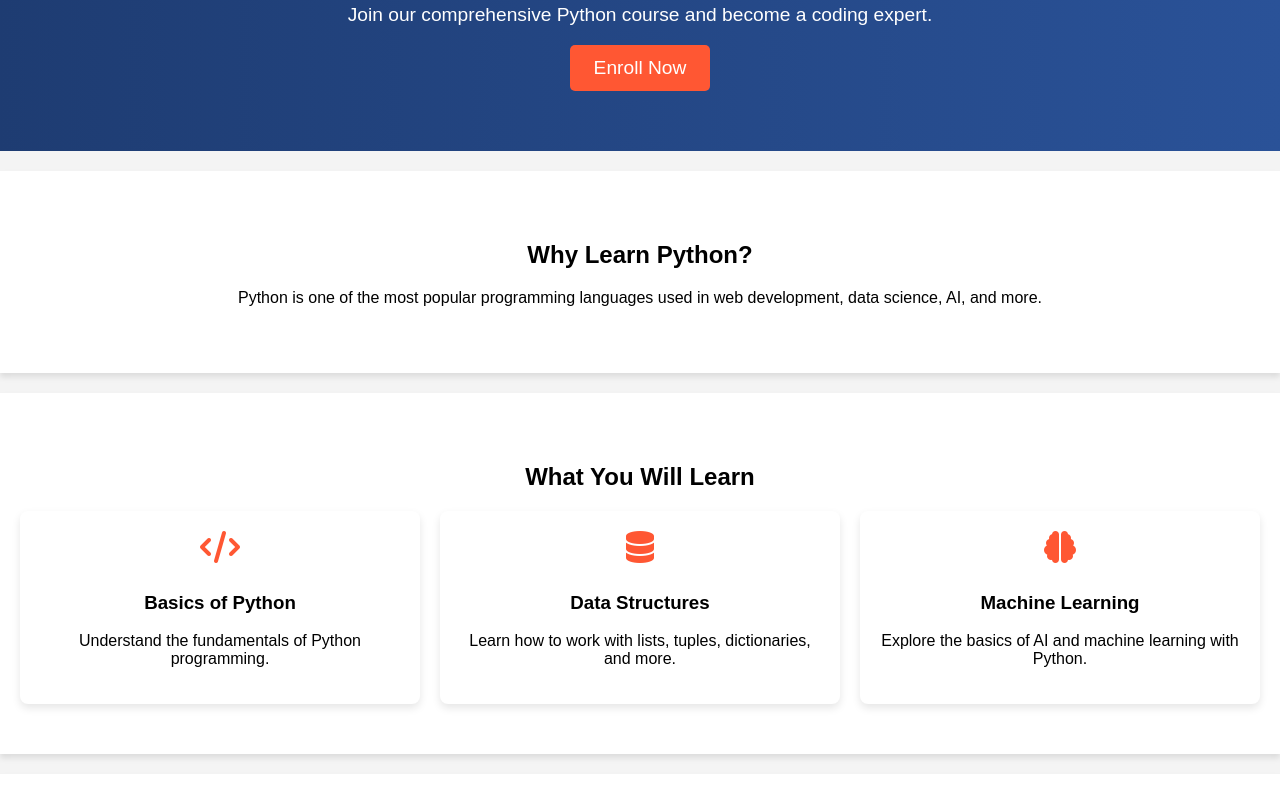
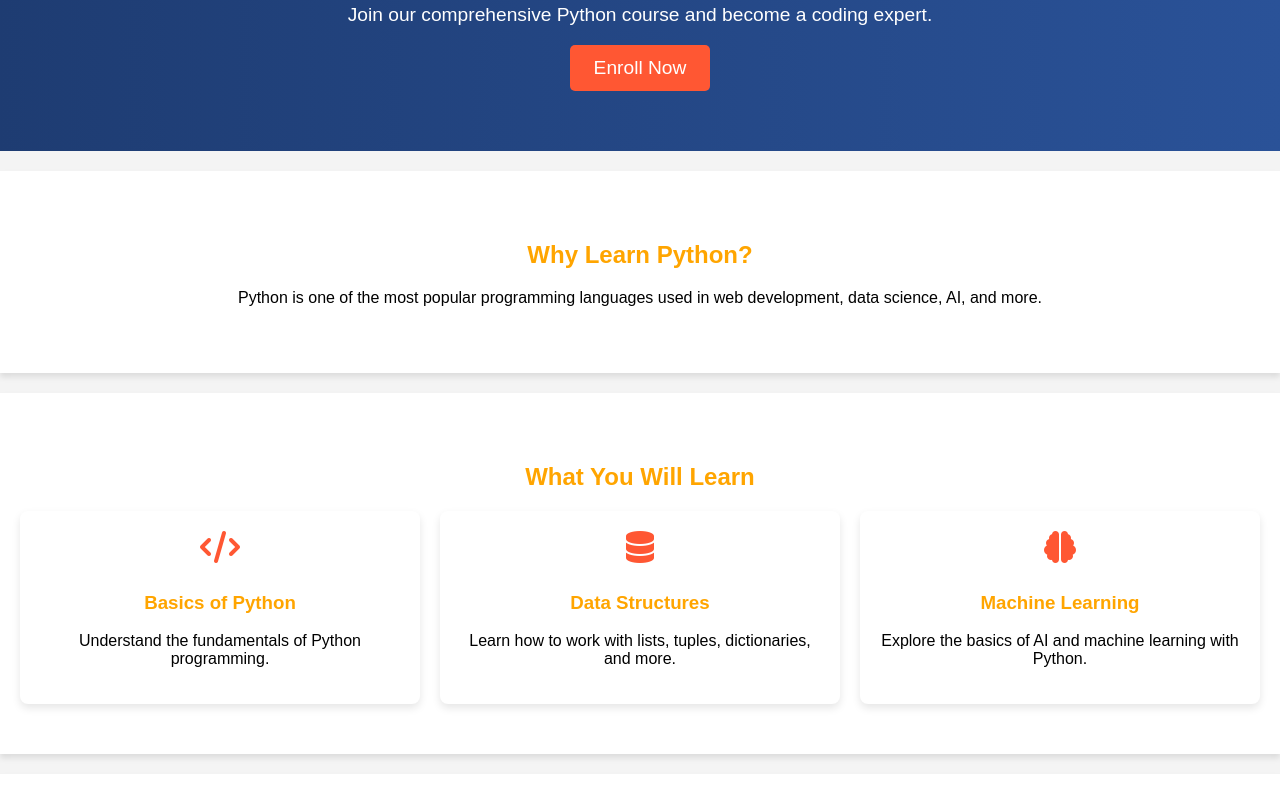
Before and after one commit to Swapnil-Dangode/python-landing-page, a plain HTML site: page index.html in a window 1280 px wide. Shown: the part 147-953 px from the top of the page. Drawn offline with Linux system fonts and the light colour scheme.

Commit message:
Update styles.css

```diff
--- a/styles.css
+++ b/styles.css
@@ -14,7 +14,7 @@ body {
 }
 
 h1, h2, h3 {
-    color: #000000;
+    color: orange;
 }
 
 /* Header */
```
